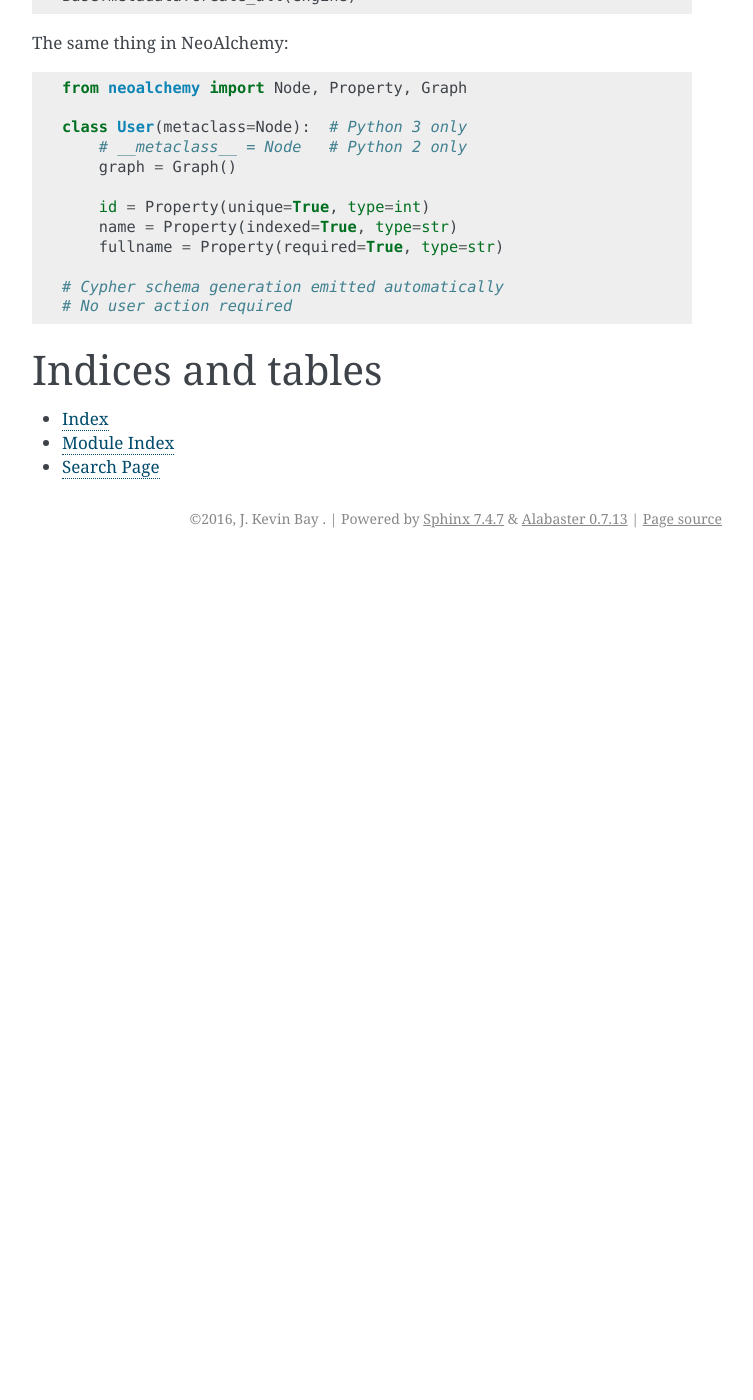
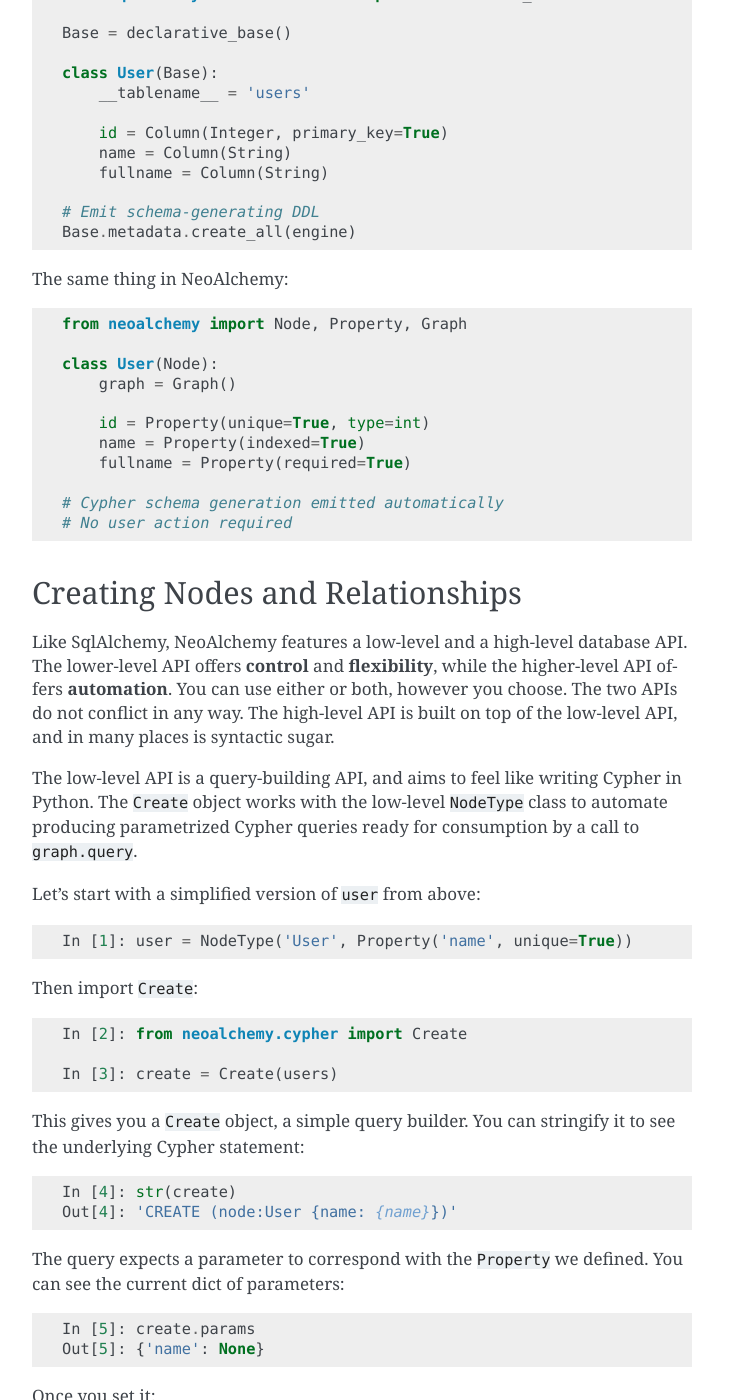
Before and after one commit to TwoBitAlchemist/NeoAlchemy, a Sphinx documentation site: the page built from source/index.rst, in a window 1280 px wide and 1400 px high, scrolled down 1390 px. Shown: the whole window, without its empty margins (388-1141 px from the left). Built offline with Sphinx 7.4.7, drawn with Linux system fonts in a browser that asks for light colours; before the commit the page ends 1948 px from its top, so only the background shows below that; some of the changed text lies outside the part shown.

Commit message:
Some documentation for Create

```diff
--- a/source/index.rst
+++ b/source/index.rst
@@ -6,6 +6,14 @@ Contents:
 .. toctree::
    :maxdepth: 2
 
+Indices and tables
+==================
+
+* :ref:`genindex`
+* :ref:`modindex`
+* :ref:`search`
+
+
 
 Introduction
 ============
@@ -13,13 +21,18 @@ Introduction
 As its name implies, NeoAlchemy is a SqlAlchemy-like tool for working with the
 Neo4J graph database in Python. It is intended to be very easy to use, and
 intuitively familiar to anyone who has used SqlAlchemy and/or the Cypher
-Query Language. NeoAlchemy is built on top of the Neo4J Bolt driver and
+Query Language.
+
+NeoAlchemy is built on top of the Neo4J Bolt driver and
 currently only supports Neo4J 3.0+ connected over the Bolt protocol. It
 supports Python 2.7 and 3.3+.
 
 
 Getting Started
 ===============
+
+Creating a Schema
+-----------------
 
 SqlAlchemy Expression Language::
 
@@ -43,14 +56,14 @@ The same thing in NeoAlchemy::
 
     graph = Graph()
 
-    users = NodeType('User',  # primary label
+    user = NodeType('User',  # primary label
         Property('id', unique=True, type=int),
-        Property('name', indexed=True, type=str),
-        Property('fullname', required=True, type=str)
+        Property('name', indexed=True)
+        Property('fullname', required=True)
     )
 
     # Emit schema-generating DDL
-    graph.schema.add(users)
+    graph.schema.add(user)
 
 
 Or using SqlAlchemy's Declarative ORM::
@@ -75,21 +88,75 @@ The same thing in NeoAlchemy::
 
     from neoalchemy import Node, Property, Graph
 
-    class User(metaclass=Node):  # Python 3 only
-        # __metaclass__ = Node   # Python 2 only
+    class User(Node):
         graph = Graph()
 
         id = Property(unique=True, type=int)
-        name = Property(indexed=True, type=str)
-        fullname = Property(required=True, type=str)
+        name = Property(indexed=True)
+        fullname = Property(required=True)
 
     # Cypher schema generation emitted automatically
     # No user action required
 
 
-Indices and tables
-==================
+Creating Nodes and Relationships
+--------------------------------
 
-* :ref:`genindex`
-* :ref:`modindex`
-* :ref:`search`
+Like SqlAlchemy, NeoAlchemy features a low-level and a high-level database
+API. The lower-level API offers **control** and **flexibility**, while the
+higher-level API offers **automation**. You can use either or both, however
+you choose. The two APIs do not conflict in any way. The high-level API is
+built on top of the low-level API, and in many places is syntactic sugar.
+
+
+The low-level API is a query-building API, and aims to feel like writing
+Cypher in Python. The ``Create`` object works with the low-level ``NodeType``
+class to automate producing parametrized Cypher queries ready for
+consumption by a call to ``graph.query``.
+
+Let's start with a simplified version of ``user`` from above::
+
+    In [1]: user = NodeType('User', Property('name', unique=True))
+
+Then import ``Create``::
+
+    In [2]: from neoalchemy.cypher import Create
+
+    In [3]: create = Create(users)
+
+This gives you a ``Create`` object, a simple query builder. You can stringify
+it to see the underlying Cypher statement::
+
+    In [4]: str(create)
+    Out[4]: 'CREATE (node:User {name: {name}})'
+
+The query expects a parameter to correspond with the ``Property`` we defined.
+You can see the current dict of parameters::
+
+    In [5]: create.params
+    Out[5]: {'name': None}
+
+Once you set it::
+
+    In [6]: create.params['name'] = 'Neo'
+
+It's ready to be written to the graph::
+
+    In [7]: graph.query(create, **create.params)
+    Out[7]: <neo4j.v1.session.StatementResult at 0x7ffa9e73d470>
+
+Like Cypher, NeoAlchemy endeavors to allow you to express nodes and
+relationships **visually**, using an ASCII-art-like syntax::
+
+    In [8]: create = Create(user)['KNOWS'](user)
+
+    In [9]: str(create)
+    Out[9]: 'CREATE (node:User {name: {name}})-[:KNOWS]->(node1:User {name1: {name1}})'
+
+As you can see, this builds a query that creates a simple relationship between
+two users. As before, it needs values set for its parameters::
+
+    In [10]: create.params
+    Out[10]: {'name': None, 'name1': None}
+
+but is otherwise ready for ``graph.query``.
```
